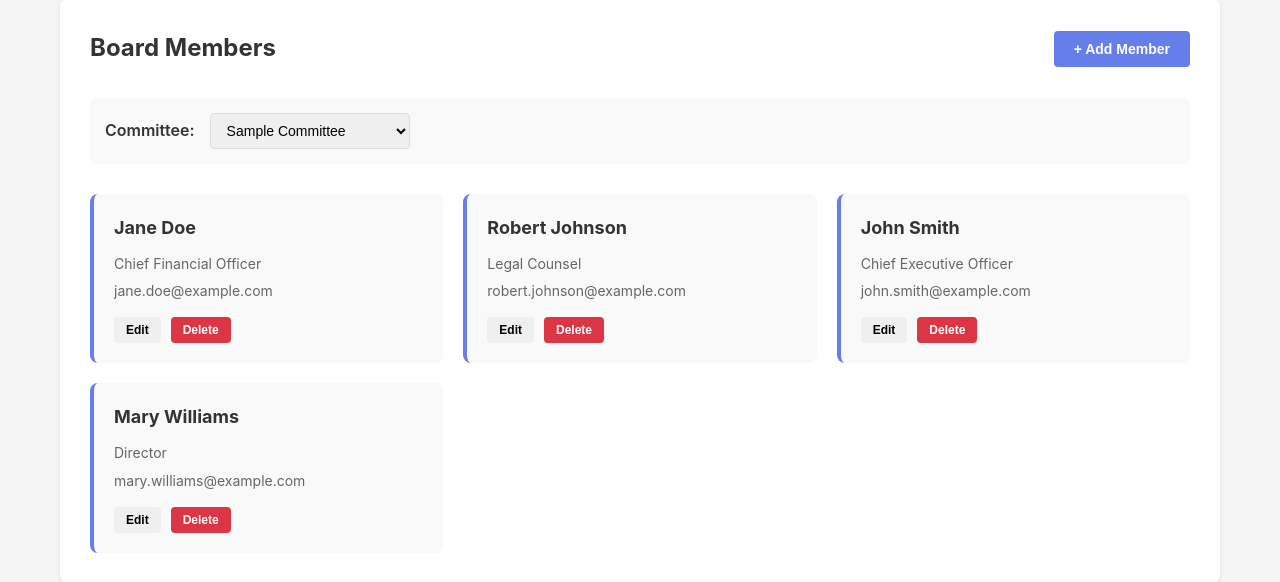
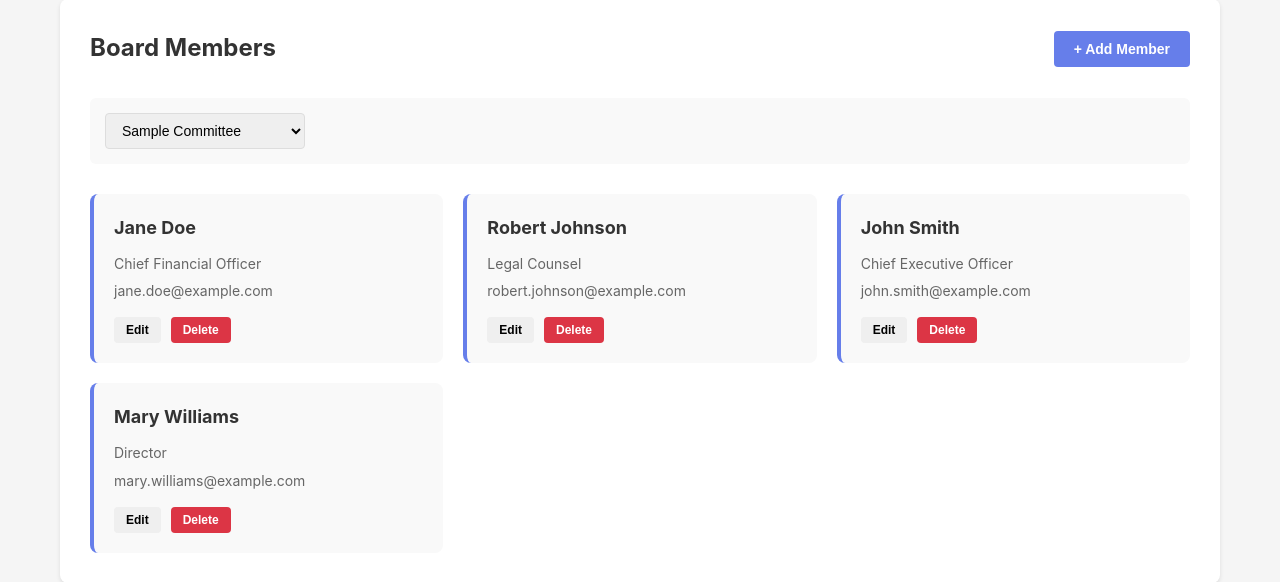
Before and after one commit to Frank-08/board, a PHP site: page /board/members.php in a window 1280 px wide. Shown: the part 176-758 px from the top of the page. Run offline with PHP 8.4, Linux system fonts and the light colour scheme; data comes from the database, SQL or seed files in the repository.

Commit message:
selecter

```diff
--- a/members.php
+++ b/members.php
@@ -28,7 +28,7 @@
             </div>
 
             <div class="organization-selector">
-                <label for="orgSelect">Committee:</label>
+                <!-- <label for="orgSelect">Committee:</label> -->
                 <select id="orgSelect" onchange="loadMembers()">
                     <option value="">Select Committee...</option>
                 </select>
```
